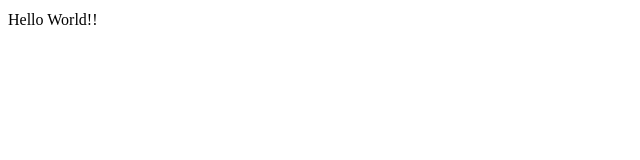
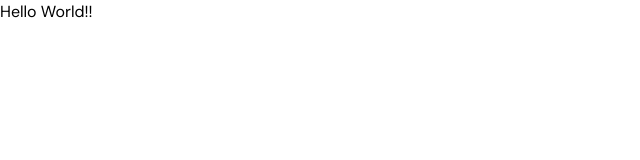
Before and after one commit to Hugomndez/react-batatabit, a React (Vite) app: page / in a window 1280 px wide. Shown: the top 160 px of the page, without its empty margins (0-640 px from the left). Built offline with nearby package versions, Linux system fonts and the light colour scheme.

Commit message:
Add global styles

```diff
--- a/src/global.css
+++ b/src/global.css
@@ -1,11 +1,51 @@
 :root {
-  font-size: 16px;
+  /* Colors */
+  --bitcoin-orange: #f7931a;
+  --soft-orange: #ffe9d5;
+  --secundary-blue: #1a9af7;
+  --soft-blue: #e7f5ff;
+  --warm-black: #201e1c;
+  --black: #282623;
+  --grey: #bababa;
+  --off-white: #faf8f7;
+  --just-white: #ffffff;
+
+  /* Font Family */
+  --Primary-FF: 'DM Sans', sans-serif;
+  --Secondary-FF: 'Inter', sans-serif;
+
+  /* Font size */
+  --h1: 2.6rem;
+  --h2: 2.4rem;
+  --p: 1.6rem;
+}
+
+html {
+  font-size: 62.5%;
+  box-sizing: border-box;
+}
+
+*,
+*::before,
+*::after {
+  box-sizing: inherit;
+  margin: 0;
+  padding: 0;
+}
+
+body {
+  font-family: var(--Primary-FF);
+  font-size: var(--p);
   line-height: 24px;
   font-weight: 400;
-
   font-synthesis: none;
   text-rendering: optimizeLegibility;
   -webkit-font-smoothing: antialiased;
   -moz-osx-font-smoothing: grayscale;
   -webkit-text-size-adjust: 100%;
 }
+
+img {
+  max-inline-size: 100%;
+  block-size: auto;
+}
```
